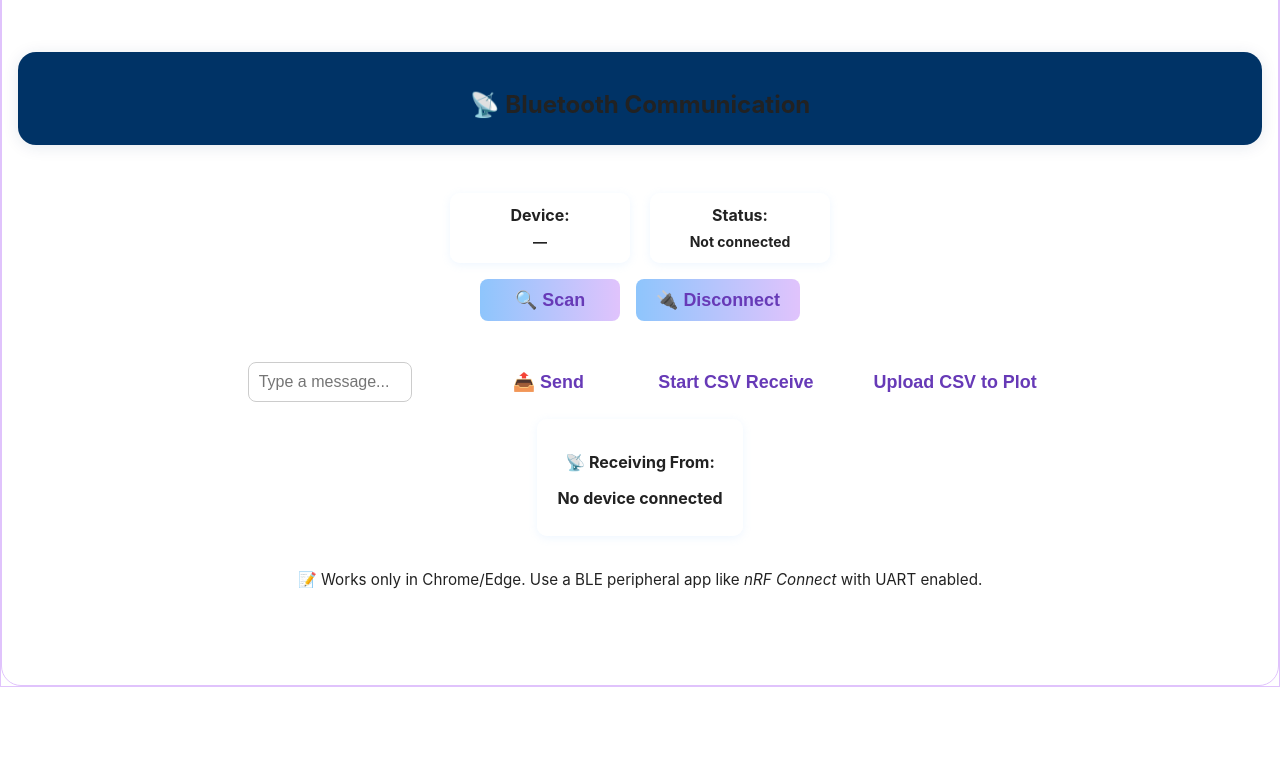
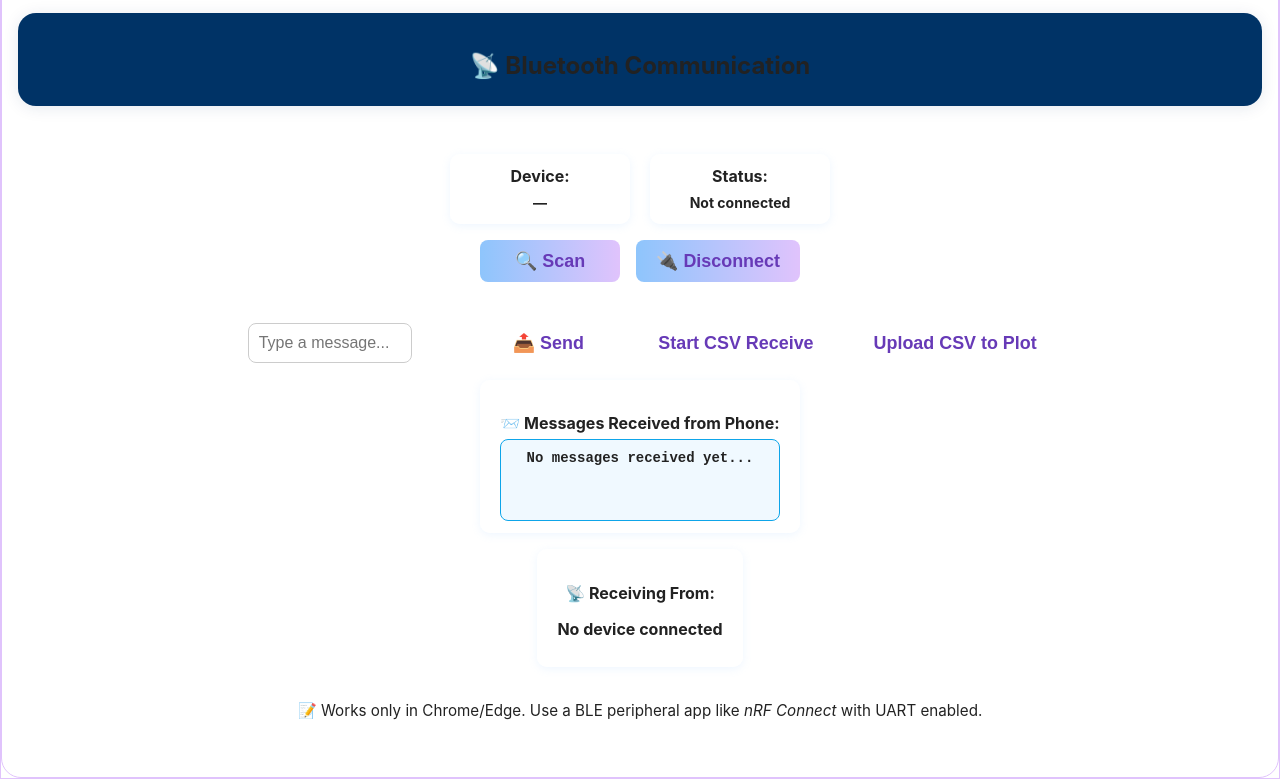
Before and after one commit to Vaish123-M/bluetooth-csv-plotter, a React (Create React App) app in the folder frontend/: page / in a window 1280 px wide. Shown: the part 979-1758 px from the top of the page. Before the commit the page ends 1666 px from the top, so only its background shows below. Built offline with nearby package versions, Linux system fonts and the light colour scheme.

Commit message:
made changes and rectified the errors

```diff
--- a/frontend/src/App.js
+++ b/frontend/src/App.js
@@ -39,7 +39,10 @@ function App() {
       body: formData,
     })
       .then((res) => res.json())
-      .then((data) => setChartData(data))
+      .then((data) => {
+        console.log("Received data:", data); // Debug line
+        setChartData(data);
+      })
       .catch((err) => console.error("Error uploading CSV:", err));
   };
 
@@ -74,10 +77,13 @@ function App() {
       const service = await server.getPrimaryService(NUS_SERVICE);
 
       const rxChar = await service.getCharacteristic(NUS_RX);
+      console.log("Found RX characteristic:", rxChar.uuid);
       await rxChar.startNotifications();
+      console.log("Notifications started on RX characteristic");
       rxChar.addEventListener("characteristicvaluechanged", (event) => {
         const value = event.target.value;
         const decoded = new TextDecoder().decode(value);
+        console.log("Received from phone:", decoded);
         // CSV receive mode: accumulate CSV data
         if (csvReceiving) {
           if (decoded.includes("__CSV_END__")) {
@@ -272,15 +278,13 @@ function App() {
           <div className="plot-section">
             <h2>📈 Full Data Plot</h2>
             <Plot
-              data={chartData.columns
-                .filter((col) => col !== "Timestamp")
-                .map((col) => ({
-                  x: (chartData.all || chartData.preview).map((row) => row.Timestamp),
-                  y: (chartData.all || chartData.preview).map((row) => row[col]),
-                  type: "scatter",
-                  mode: "lines+markers",
-                  name: col,
-                }))}
+              data={chartData.columns.map((col, index) => ({
+                x: (chartData.all || chartData.preview).map((row, rowIndex) => rowIndex),
+                y: (chartData.all || chartData.preview).map((row) => row[col]),
+                type: "scatter",
+                mode: "lines+markers",
+                name: col,
+              }))}
               layout={{
                 width: 1100,
                 height: 500,
@@ -359,6 +363,25 @@ function App() {
               <pre style={{whiteSpace:'pre-wrap', wordBreak:'break-all'}}>{csvFromBluetooth.slice(0, 500)}{csvFromBluetooth.length > 500 ? "..." : ""}</pre>
             </div>
           )}
+
+          {/* Display received messages from phone */}
+          <div className="bt-received-device-box">
+            <h4>📨 Messages Received from Phone:</h4>
+            <div style={{
+              minHeight: '60px',
+              maxHeight: '150px',
+              overflow: 'auto',
+              background: '#f0f9ff',
+              border: '1px solid #0ea5e9',
+              borderRadius: '8px',
+              padding: '10px',
+              fontFamily: 'monospace',
+              fontSize: '14px'
+            }}>
+              {received || "No messages received yet..."}
+            </div>
+          </div>
+
             <div className="bt-received-device-box">
   <h4>📡 Receiving From:</h4>
   <p>{deviceName || "No device connected"}</p>
```
Also changed, not shown: 2 other files (tests, documents, lock files or other folders).
